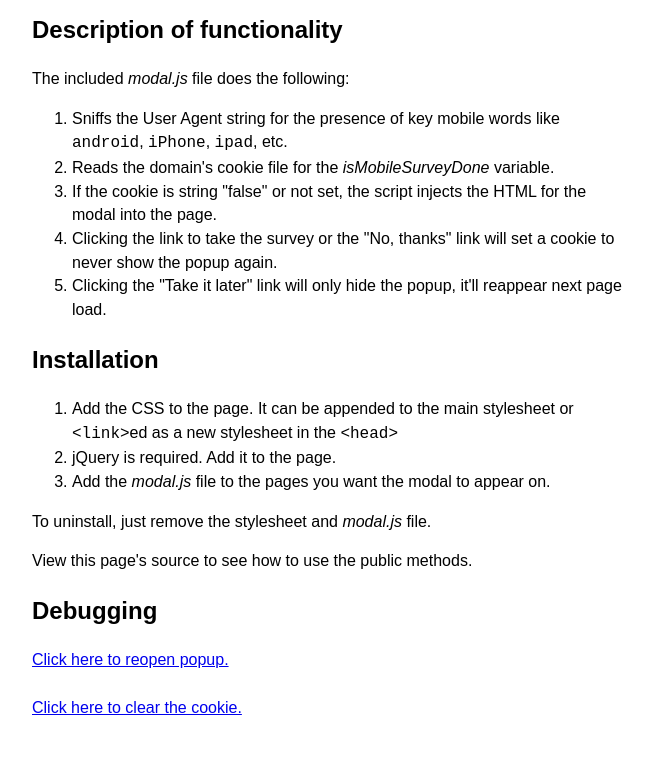
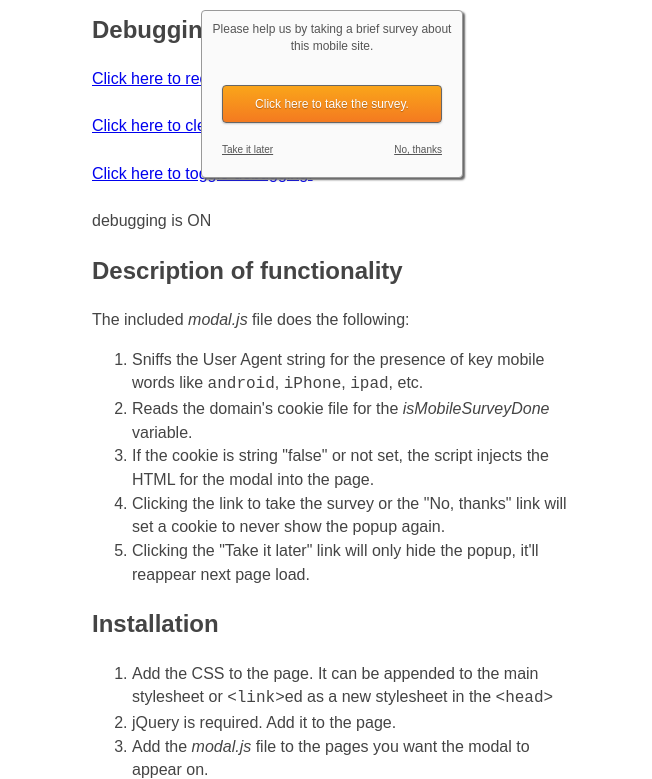
Before and after one commit to davidosomething/uasniffing-modal, a plain HTML site: page index.html in a window 1280 px wide. Shown: the part 70-849 px from the top of the page, without its empty margins (308-960 px from the left). Before the commit the page ends 805 px from the top, so only its background shows below. Drawn offline with nearby package versions, Linux system fonts and the light colour scheme.

Commit message:
updated instructions and debugging

```diff
--- a/index.html
+++ b/index.html
@@ -1,14 +1,27 @@
 <!doctype>
-<html>
+<html lang="en">
   <head>
+    <meta charset="utf-8">
+    <meta name="viewport" content="width=device-width, initial-scale=1.0, minimum-scale=1.0, maximum-scale=1.0">
+
     <title>Mobile modal test page</title>
     <link rel="stylesheet" href="modal.css" type="text/css" />
     <style>
-      body { font: 16px/1.48 Sans-serif; width: 600px; margin: 1% auto; }
+      html { overflow-x: hidden; }
+      body { background: #fff; font: 16px/1.48 Sans-serif; color: #444; width: 480px; margin: 1% auto; }
+      pre { background: #ffe; color: #433; font-size: 11px; padding: 1em; border: 1px #ddc solid; border-radius: 0.5em 0 0.5em 0; }
     </style>
   </head>
   <body>
     <h1>Mobile modal test page</h1>
+
+    <h2>Debugging</h2>
+    <p>
+      <a href="#" onclick="mobileSurveyModal.show()">Click here to reopen popup.</a><br /><br />
+      <a href="#" onclick="mobileSurveyModal.undo()">Click here to clear the cookie.</a><br /><br />
+      <a href="#" onclick="toggleDebugging()">Click here to toggle debugging.</a><br /><br />
+      <span id="debugging"></span>
+    </p>
 
     <h2>Description of functionality</h2>
     <p>The included <var>modal.js</var> file does the following:</p>
@@ -25,18 +38,22 @@
       <li>Add the CSS to the page. It can be appended to the main stylesheet or <code>&lt;link&gt;</code>ed as a new stylesheet in the <code>&lt;head&gt;</code></li>
       <li>jQuery is required. Add it to the page.</li>
       <li>Add the <var>modal.js</var> file to the pages you want the modal to appear on.</li>
+      <li>Run the init function on document ready:<pre><code>$(mobileSurveyModal.init);</code></pre></li>
     </ol>
     <p>To uninstall, just remove the stylesheet and <var>modal.js</var> file.</p>
     <p>View this page's source to see how to use the public methods.</p>
-
-    <h2>Debugging</h2>
-    <p>
-      <a href="#" onclick="mobileSurveyModal.show()">Click here to reopen popup.</a><br /><br />
-      <a href="#" onclick="mobileSurveyModal.undo()">Click here to clear the cookie.</a>
-    </p>
+    <p>Set the window variable <var>mobileSurveyDebug</var> to true to enable debugging to the console (and mobile spoofing).</p>
 
     <script src="http://ajax.googleapis.com/ajax/libs/jquery/1.7.1/jquery.min.js"></script>
-    <script>mobileSurveyDebug = false;</script>
     <script src="modal.js"></script>
+    <script>
+      function toggleDebugging() {
+        window.mobileSurveyDebug = !window.mobileSurveyDebug;
+        $('#debugging').text('debugging is ' + (window.mobileSurveyDebug ? 'ON' : 'OFF'));
+      }
+      if (!mobileSurveyModal.isMobile()) window.mobileSurveyDebug = true; // debugging on in browser
+      $(function() { if (window.mobileSurveyDebug) $('#debugging').text('debugging is ON'); });
+      $(mobileSurveyModal.init);
+    </script>
   </body>
 </html>
--- a/modal.js
+++ b/modal.js
@@ -1,34 +1,28 @@
 var mobileSurveyModal = (function() {
   var m = this;
-  var debug = window.mobileSurveyDebug;
-
-  this.isMobile = false;
 
   // detect mobile browsers, case insensitive
-  this.detectMobile = function() {
+  this.isMobile = function() {
     if (navigator.userAgent.match(/Android/i)
      || navigator.userAgent.match(/webOS/i)
      || navigator.userAgent.match(/iPhone|iPod|iPad/i)
      || navigator.userAgent.match(/Blackberry|Rim|WebOS/i)
      || navigator.userAgent.match(/mobile/i) // misc mobile including IEMobile
     ) { // is mobile UA
-      m.isMobile = true;
+      return true;
     }
+    return false;
   };
+
+  this.isMobileSurveyDone = function() {
+    var cookieValue = document.cookie.match('(^|;) ?isMobileSurveyDone=([^;]*)(;|$)');
+    return cookieValue && (cookieValue[2] == 1) ? true : false;
+  }
 
   // read survey cookie, show survey
   this.show = function() {
-    var cookieValue = document.cookie.match('(^|;) ?isMobileSurveyDone=([^;]*)(;|$)');
-    var isMobileSurveyDone = cookieValue ? unescape(cookieValue[2]) : false;
-    var isOpen = $('#mobile_survey_modal').length;
-
-    if (debug) {
-      console.log('isMobile? ' + m.isMobile);
-      console.log('isMobileSurveyDone? ' + isMobileSurveyDone);
-      console.log('isOpen? ' + isOpen);
-    }
-
-    if (isMobileSurveyDone == 1 || !m.isMobile || isOpen) return; // already done, not mobile, or already open
+    if ($('#mobile_survey_modal').length) return;
+    if (window.mobileSurveyDebug) m.debug();
 
     var modalHtml = '';
     modalHtml += '<div id="mobile_survey_modal">';
@@ -53,15 +47,17 @@ var mobileSurveyModal = (function() {
     document.cookie = 'isMobileSurveyDone=0'; // unexpiring cookie
   };
 
+  this.debug = function() {
+    console.log('isMobile? ' + m.isMobile());
+    console.log('isMobileSurveyDone? ' + m.isMobileSurveyDone());
+  };
+
   this.init = function() {
     $('body').on('click', '#mobile_survey_modal-take, #mobile_survey_modal-never', m.done);
     $('body').on('click', '#mobile_survey_modal-later', m.hide);
-    m.detectMobile();
-    m.show();
+    if (window.mobileSurveyDebug || (!m.isMobileSurveyDone() && m.isMobile())) m.show();
   }
 
   return this;
 
 }).call({});
-
-$(mobileSurveyModal.init);
```
